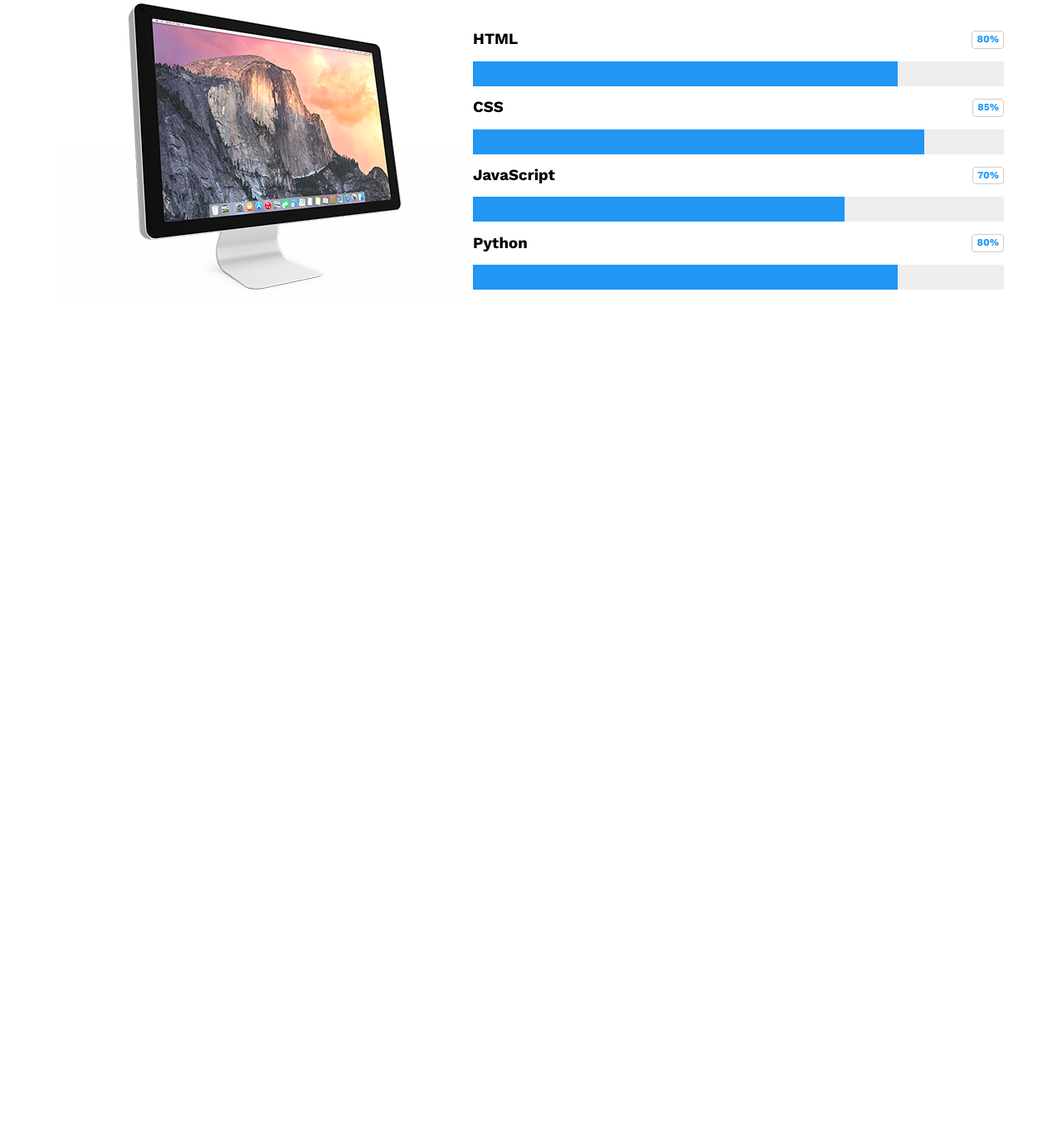
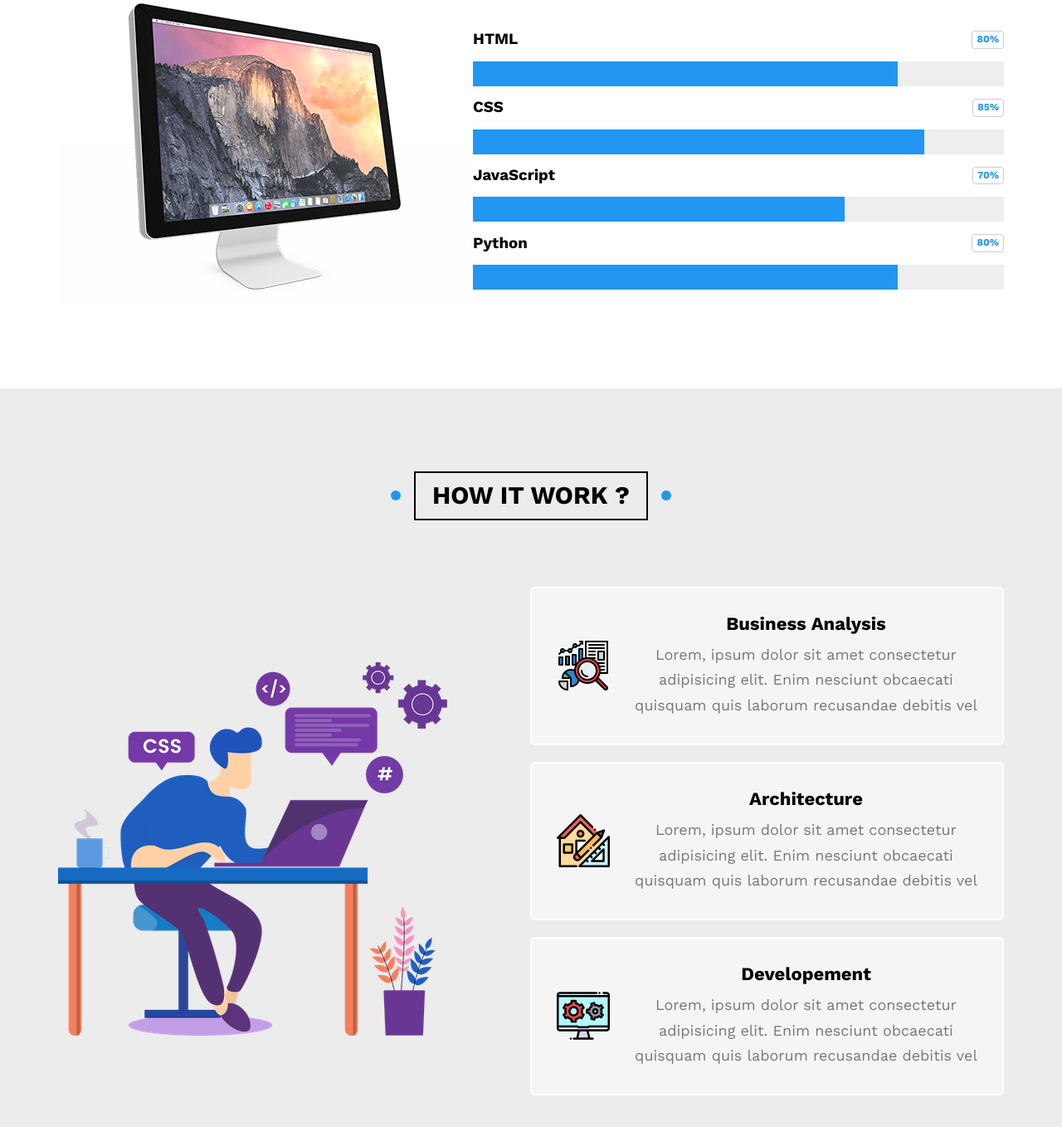
Before and after one commit to Abdullah2000Habib/Template3, a plain HTML site: page index.html in a window 1280 px wide. Shown: the part 7773-9131 px from the top of the page at 83% size. Before the commit the page ends 8241 px from the top, so only its background shows below. Drawn offline with nearby package versions, Linux system fonts and the light colour scheme.

Commit message:
video 21

```diff
--- a/css/elzero.css
+++ b/css/elzero.css
@@ -1227,7 +1227,6 @@ ul {
     }
 }
 
-.our-skills img {}
 
 .our-skills .skills {
     flex: 1;
@@ -1275,6 +1274,137 @@ ul {
 
 
 /* End Skills */
+/* Start Work Steps */
+.work-steps {
+
+    padding-top: var(--main-padding-bottom);
+    padding-bottom: var(--main-padding-bottom);
+    position: relative;
+    background-color: var(--section-background);
+
+}
+
+.work-steps .container {
+
+    display: flex;
+    align-items: center;
+
+    justify-content: space-between;
+
+
+
+}
+
+@media (max-width:991px) {
+    .work-steps .container {
+
+        flex-direction: column;
+
+
+
+    }
+
+
+}
+
+.work-steps .image {
+    max-width: 100%;
+    margin-right: 100px;
+
+}
+
+@media (max-width:991px) {
+
+    .work-steps .image {
+
+        margin: 0 0 50px;
+    }
+
+}
+
+.work-steps .info .box {
+
+    background-color: #f6f5f5;
+    padding: 30px;
+    margin-bottom: 20px;
+    border-radius: 6px;
+    display: flex;
+    align-items: center;
+    border: 2px solid white;
+    position: relative;
+    z-index: 1;
+    text-align: center;
+
+}
+
+@media (max-width:767px) {
+
+    .work-steps .info .box {
+
+        flex-direction: column;
+        align-items: center;
+
+    }
+
+}
+
+.work-steps .info .box::before {
+
+    content: "";
+    left: 50%;
+    top: 50%;
+    transform: translate(-50%, -50%);
+    position: absolute;
+    width: 0;
+    height: 0;
+    background-color: #ededed;
+    z-index: -1;
+    transition: var(--main-transition);
+
+}
+
+.work-steps .info .box:hover::before {
+    width: 100%;
+    height: 100%;
+
+
+}
+
+.work-steps .info .box img {
+
+    width: 64px;
+    margin-right: 30px;
+}
+
+@media (max-width:767px) {
+
+    .work-steps .info .box img {
+
+        margin: 0 0 50px;
+    }
+
+
+}
+
+.work-steps .info .box .text h3 {
+    margin: 0;
+    font-size: 22px;
+
+}
+
+.work-steps .info .box .text p {
+
+    color: #777;
+    line-height: 1.7;
+    margin: 10px 0 0;
+    font-size: 18px;
+
+
+
+
+}
+
+/* End Work Steps */
 /* Start Animation */
 
 @keyframes up-and-down {
@@ -1378,4 +1508,5 @@ ul {
 
 
 
+
 /* End Animation */
--- a/index.html
+++ b/index.html
@@ -778,6 +778,56 @@
     </div>
 
     <!-- End Skills -->
+
+    <!-- Start Work Steps -->
+
+    <div class="work-steps" id="work-steps">
+        <h2 class="main-title">How It work ?</h2>
+        <div class="container">
+
+            <img src="images/work-steps.png" alt="" class="image">
+
+            <div class="info">
+
+                <div class="box">
+                    <img src="images/work-steps-1.png" alt="">
+                    <div class="text">
+                        <h3>Business Analysis</h3>
+                        <p>Lorem, ipsum dolor sit amet consectetur adipisicing elit. Enim nesciunt obcaecati quisquam
+                            quis laborum recusandae debitis vel</p>
+                    </div>
+                </div>
+                <div class="box">
+                    <img src="images/work-steps-2.png" alt="">
+                    <div class="text">
+                        <h3>Architecture</h3>
+                        <p>Lorem, ipsum dolor sit amet consectetur adipisicing elit. Enim nesciunt obcaecati
+                            quisquam quis laborum recusandae debitis vel</p>
+                    </div>
+                </div>
+                <div class="box">
+                    <img src="images/work-steps-3.png" alt="">
+                    <div class="text">
+                        <h3>Developement</h3>
+                        <p>Lorem, ipsum dolor sit amet consectetur adipisicing elit. Enim nesciunt obcaecati
+                            quisquam quis laborum recusandae debitis vel</p>
+                    </div>
+
+
+
+                </div>
+
+
+
+
+
+
+
+
+
+
+            </div>
+            <!-- End Work Steps -->
 </body>
 
 </html>
```
Also changed, not shown: images/work-steps-1.png (added), images/work-steps-2.png (added), images/work-steps-3.png (added), images/work-steps.png (added).
